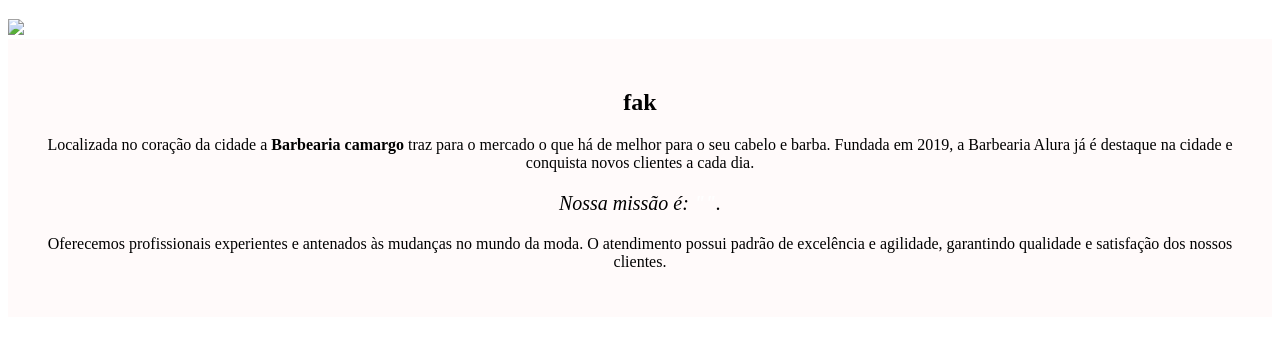
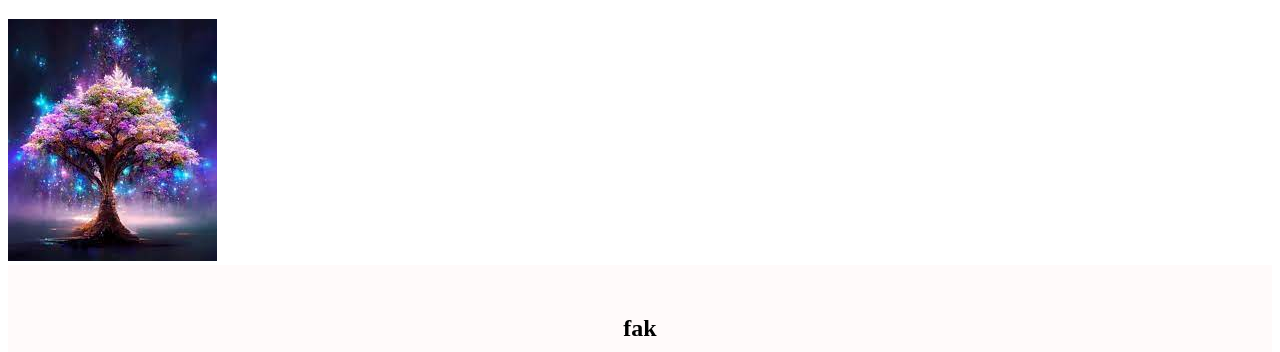
Before and after one commit to luisrobertofelix/projeto3trimestre, a plain HTML site: page index.html in a window 1280 px wide. Shown: the part 61-413 px from the top of the page. Drawn offline with Linux system fonts and the light colour scheme.

Commit message:
continua

```diff
--- a/index.html
+++ b/index.html
@@ -10,7 +10,7 @@
 		<header>
 			<h1 class="titulo-principal">Zé de mangua</h1>
 		</header>
-		<img id="banner" src="banner.jpg">
+		<img src="download.jpeg"class="imagem">
 		<div class="principal">
 			<h2 class="titulo-centralizado">fak</h2>
 
```
